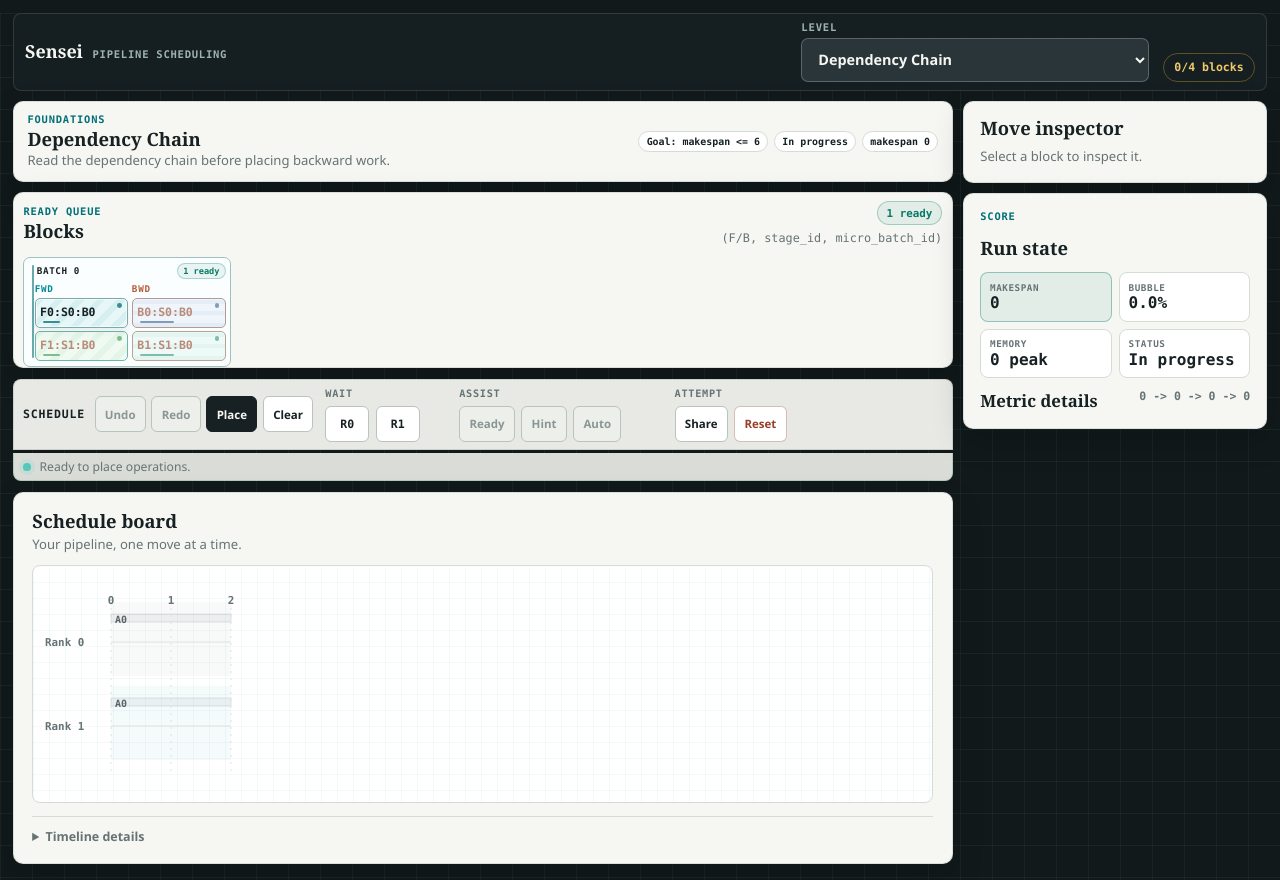
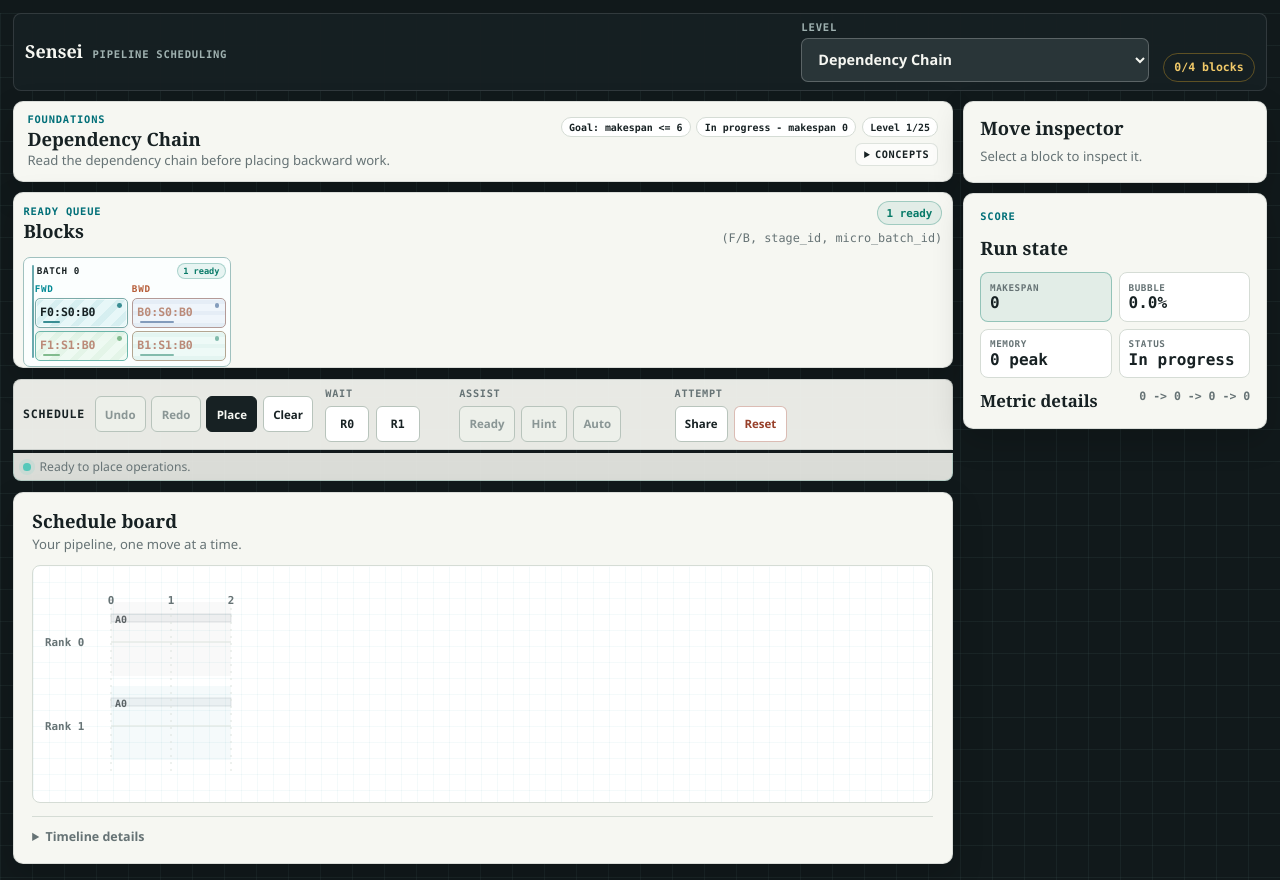
Before and after one commit to phi9t/sensei, a React (Vite) app: page / in a window 1280 px wide. Built offline with nearby package versions, Linux system fonts and the light colour scheme.

Commit message:
feat: compact curriculum guide

```diff
--- a/src/components/LevelGuide.tsx
+++ b/src/components/LevelGuide.tsx
@@ -1,9 +1,18 @@
 import type { ScoreResult } from '../engine/score';
 import type { LevelConfig, MasteryTarget, MetricMasteryTarget } from '../engine/types';
+import { LEVEL_IDS, getLevel } from '../levels/levels';
 
 interface LevelGuideProps {
   readonly level: LevelConfig;
   readonly score: ScoreResult;
+}
+
+interface CurriculumProgress {
+  readonly levelIndex: number;
+  readonly levelCount: number;
+  readonly setIndex: number;
+  readonly setCount: number;
+  readonly nextTitle: string | null;
 }
 
 function primaryGoal(level: LevelConfig): string {
@@ -52,24 +61,46 @@ function primaryModifier(level: LevelConfig): string | null {
 }
 
 function guideChips(level: LevelConfig, score: ScoreResult): readonly string[] {
+  const progress = curriculumProgress(level);
   return Object.freeze(
     [
       primaryGoal(level),
-      score.complete ? 'Complete' : 'In progress',
-      `makespan ${score.makespan}`,
+      `${score.complete ? 'Complete' : 'In progress'} - makespan ${score.makespan}`,
       primaryModifier(level),
+      `Level ${progress.levelIndex}/${progress.levelCount}`,
     ].filter((label): label is string => label !== null),
   );
 }
 
+function curriculumProgress(level: LevelConfig): CurriculumProgress {
+  const levelIndex = LEVEL_IDS.indexOf(level.id as (typeof LEVEL_IDS)[number]);
+  const levelOrdinal = levelIndex >= 0 ? levelIndex + 1 : 1;
+  const nextLevelId = levelIndex >= 0 ? LEVEL_IDS[levelIndex + 1] : undefined;
+  const currentSetLevels = LEVEL_IDS.filter(
+    (levelId) => getLevel(levelId).algorithm.setTitle === level.algorithm.setTitle,
+  );
+  const setLevelIndex = currentSetLevels.indexOf(level.id as (typeof LEVEL_IDS)[number]);
+
+  return Object.freeze({
+    levelIndex: levelOrdinal,
+    levelCount: LEVEL_IDS.length,
+    setIndex: setLevelIndex >= 0 ? setLevelIndex + 1 : 1,
+    setCount: currentSetLevels.length,
+    nextTitle: nextLevelId ? getLevel(nextLevelId).title : null,
+  });
+}
+
 export function LevelGuide({ level, score }: LevelGuideProps) {
+  const progress = curriculumProgress(level);
+
   return (
     <section className="panel level-guide-panel" aria-label="Level guide">
-      <div>
+      <div className="level-guide-panel__copy-block">
         <p className="panel-kicker">{level.algorithm.setTitle}</p>
         <h2 id="level-guide-heading">{level.title}</h2>
         <p className="level-guide-panel__copy">{level.algorithm.concept}</p>
       </div>
+      <div className="level-guide-panel__details">
         <div className="level-guide-panel__chips" aria-label="Level progress summary">
           {guideChips(level, score).map((label) => (
             <span key={label} className="level-guide-panel__chip" data-testid="level-guide-chip">
@@ -77,6 +108,24 @@ export function LevelGuide({ level, score }: LevelGuideProps) {
             </span>
           ))}
         </div>
+        <details className="level-guide-panel__concepts" data-testid="level-guide-concepts">
+          <summary>Concepts</summary>
+          <div className="level-guide-panel__concept-body">
+            <p>{level.algorithm.objective}</p>
+            <ul className="level-guide-panel__concept-list" aria-label="Introduced concepts">
+              {level.algorithm.introducedModel.map((concept) => (
+                <li key={concept}>{concept}</li>
+              ))}
+            </ul>
+            <p className="level-guide-panel__next">
+              Set step {progress.setIndex}/{progress.setCount}
+            </p>
+            <p className="level-guide-panel__next">
+              {progress.nextTitle ? `Next ${progress.nextTitle}` : 'Final level'}
+            </p>
+          </div>
+        </details>
+      </div>
     </section>
   );
 }
--- a/src/styles/app.css
+++ b/src/styles/app.css
@@ -346,6 +346,10 @@ summary:focus-visible {
   padding: 0.7rem 0.85rem;
 }
 
+.level-guide-panel__copy-block {
+  min-width: min(20rem, 100%);
+}
+
 .level-guide-panel h2 {
   margin-bottom: 0.15rem;
 }
@@ -355,6 +359,14 @@ summary:focus-visible {
   color: var(--muted);
   font-size: 0.82rem;
   line-height: 1.35;
+}
+
+.level-guide-panel__details {
+  display: grid;
+  justify-items: end;
+  gap: 0.35rem;
+  max-width: min(100%, 36rem);
+  min-width: 0;
 }
 
 .level-guide-panel__chips {
@@ -376,6 +388,63 @@ summary:focus-visible {
   border-radius: 999px;
   background: var(--paper-strong);
   padding: 0.24rem 0.46rem;
+  text-overflow: ellipsis;
+  white-space: nowrap;
+}
+
+.level-guide-panel__concepts {
+  max-width: 100%;
+  max-height: 6.5rem;
+  overflow: auto;
+  border: 1px solid color-mix(in srgb, var(--line) 78%, transparent);
+  border-radius: 7px;
+  background: color-mix(in srgb, var(--paper-strong) 62%, transparent);
+  color: var(--muted);
+  font-size: 0.74rem;
+}
+
+.level-guide-panel__concepts summary {
+  padding: 0.28rem 0.5rem;
+  color: var(--ink);
+  font-family: var(--font-mono);
+  font-size: 0.64rem;
+  font-weight: 900;
+  letter-spacing: 0.06em;
+  text-transform: uppercase;
+}
+
+.level-guide-panel__concept-body {
+  display: grid;
+  gap: 0.38rem;
+  padding: 0 0.58rem 0.58rem;
+}
+
+.level-guide-panel__concept-body p {
+  margin: 0;
+  line-height: 1.35;
+}
+
+.level-guide-panel__concept-list {
+  display: flex;
+  flex-wrap: wrap;
+  gap: 0.25rem;
+  margin: 0;
+  padding: 0;
+  list-style: none;
+}
+
+.level-guide-panel__concept-list li,
+.level-guide-panel__next {
+  min-width: 0;
+  overflow: hidden;
+  border: 1px solid var(--line);
+  border-radius: 999px;
+  background: var(--paper-soft);
+  padding: 0.14rem 0.4rem;
+  color: var(--muted);
+  font-family: var(--font-mono);
+  font-size: 0.62rem;
+  font-weight: 800;
   text-overflow: ellipsis;
   white-space: nowrap;
 }
```
Also changed, not shown: 4 other files (tests, documents, lock files or other folders). Lines whose indentation alone changed are shown as unchanged.
